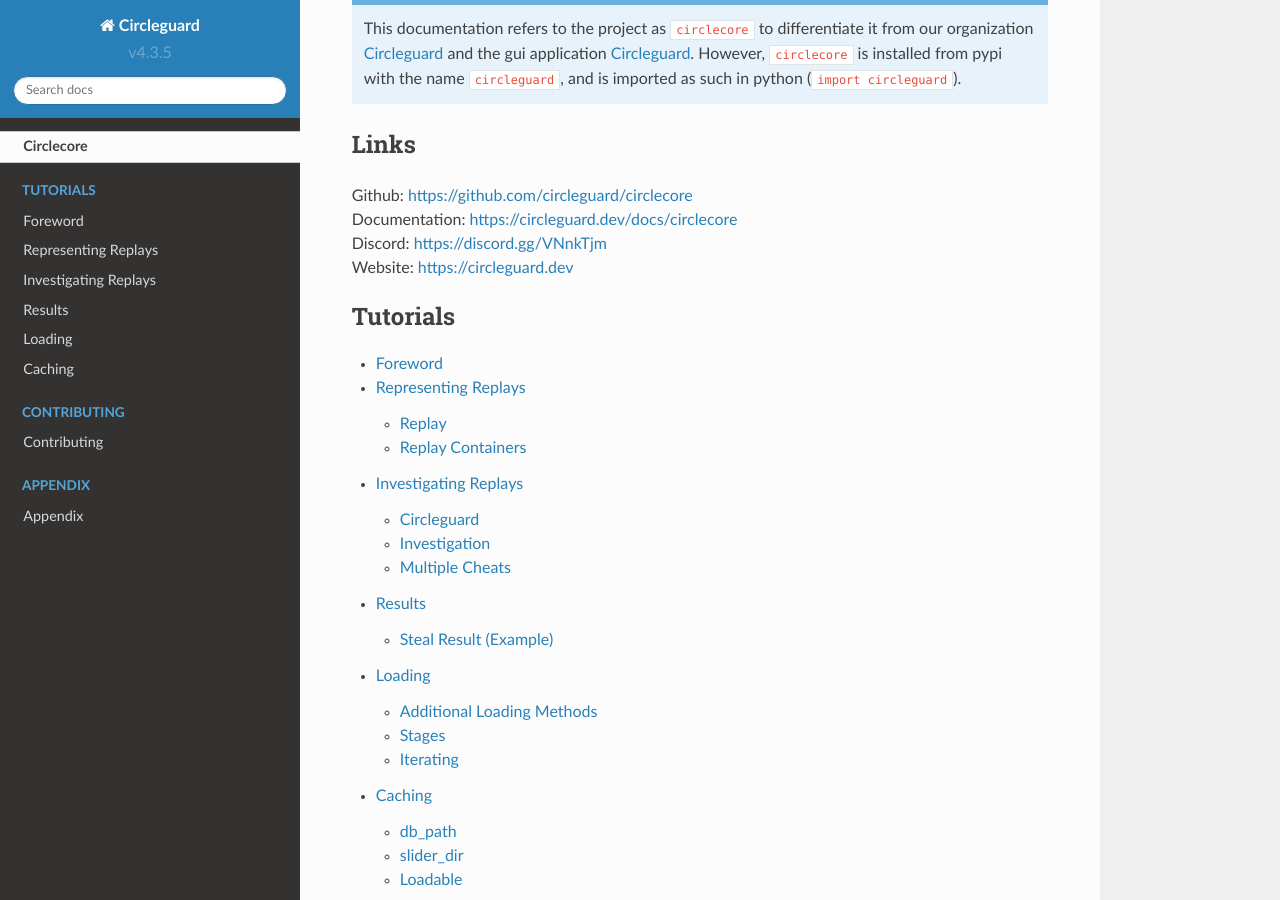
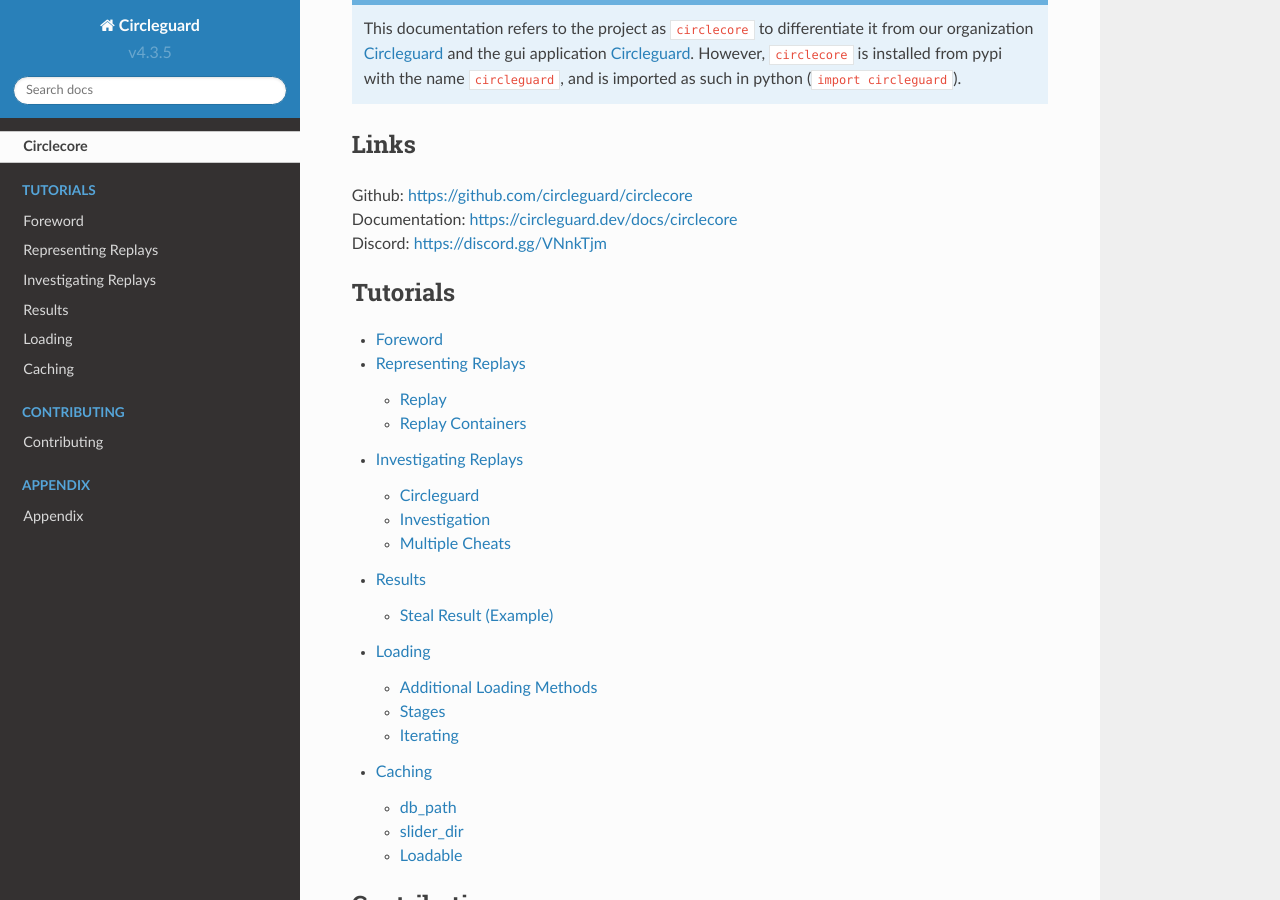
Before and after one commit to circleguard/circlecore, a Sphinx documentation site: the page built from source/index.rst, in a window 1280 px wide and 900 px high, scrolled down 811 px. Built offline with Sphinx 7.4.7 and the Read the Docs theme 2.0.0, drawn with Linux system fonts in a browser that asks for light colours.

Commit message:
remove website references

```diff
--- a/source/index.rst
+++ b/source/index.rst
@@ -45,7 +45,6 @@
 | Github: https://github.com/circleguard/circlecore
 | Documentation: https://circleguard.dev/docs/circlecore
 | Discord: https://discord.gg/VNnkTjm
-| Website: https://circleguard.dev
 
 
 ..
```
Also changed, not shown: README.md (+0 -1 lines).
